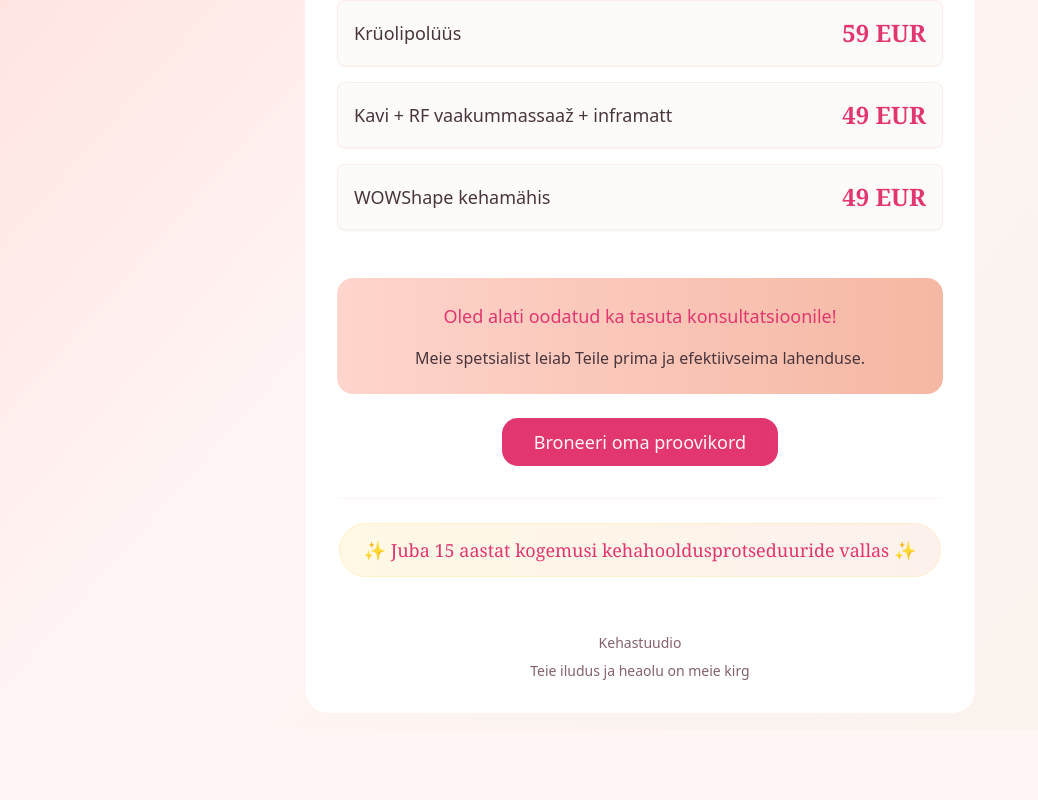
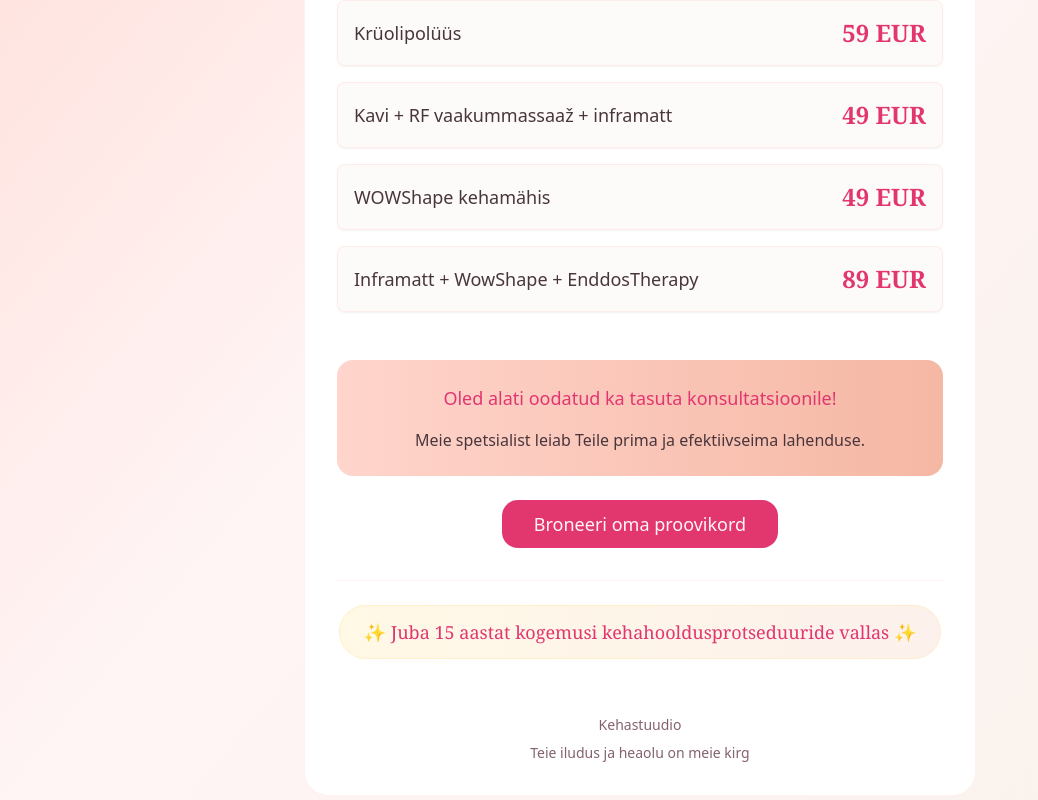
Before and after one commit to JuhanKuusk/keha-heaolu-kutse, a React (Vite) app: page / in a window 1280 px wide. Shown: the part 729-1529 px from the top of the page, without its empty margins (0-1038 px from the left). Before the commit the page ends 1459 px from the top, so only its background shows below. Built offline with nearby package versions, Linux system fonts and the light colour scheme.

Commit message:
Update email template with new offer
Add "Inframatt + WowShape + EnddosTherapy - 89 EUR" to the list of special offers in the email template.

```diff
--- a/src/components/EmailTemplate.tsx
+++ b/src/components/EmailTemplate.tsx
@@ -9,6 +9,7 @@ const EmailTemplate = () => {
     { name: "Krüolipolüüs", price: 59 },
     { name: "Kavi + RF vaakummassaaž + inframatt", price: 49 },
     { name: "WOWShape kehamähis", price: 49 },
+    { name: "Inframatt + WowShape + EnddosTherapy", price: 89 },
   ];
 
   return (
```
